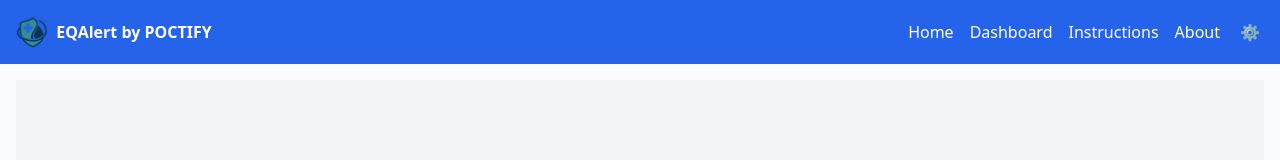
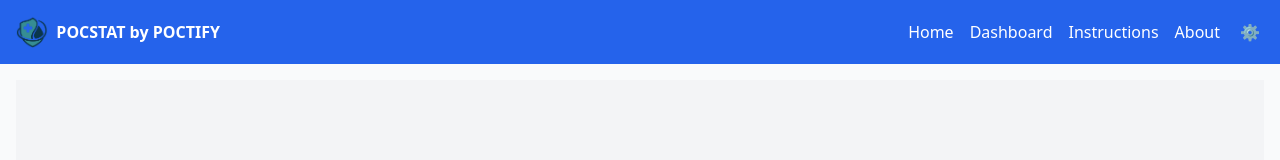
Before and after one commit to adnan8474/He, a React (Vite) app: page / in a window 1280 px wide. Shown: the top 160 px of the page. Built offline with nearby package versions, Linux system fonts and the light colour scheme.

Commit message:
Update App.jsx

```diff
--- a/src/App.jsx
+++ b/src/App.jsx
@@ -9,8 +9,8 @@ export default function App({ children }) {
     <div>
       <nav className="p-4 bg-blue-600 text-white flex justify-between">
         <div className="flex items-center">
-          <img src="/logo.png" alt="EQAlert logo" className="h-8 mr-2" />
-          <span className="font-bold">EQAlert by POCTIFY</span>
+          <img src="/logo.png" alt="POCSTAT logo" className="h-8 mr-2" />
+          <span className="font-bold">POCSTAT by POCTIFY</span>
         </div>
         <div className="space-x-4 flex items-center">
           <Link to="/" className="hover:underline">Home</Link>
```
